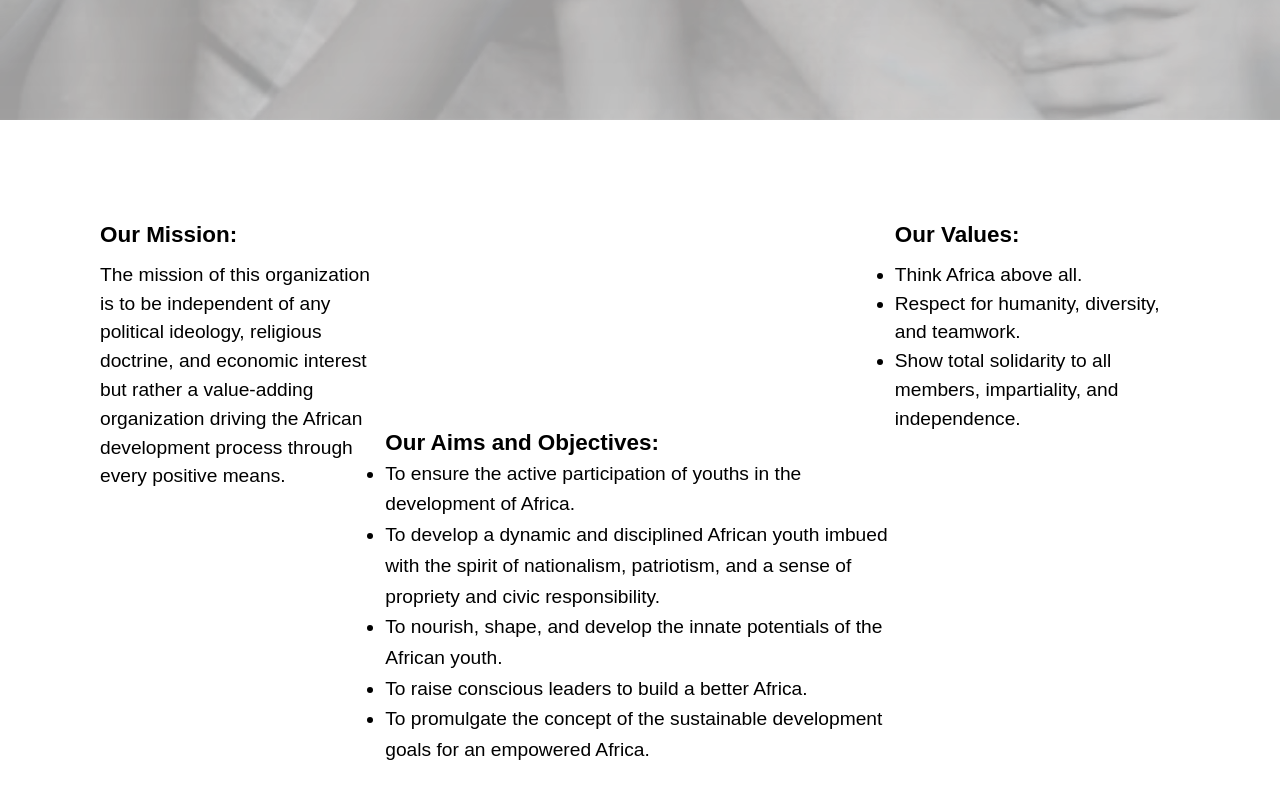
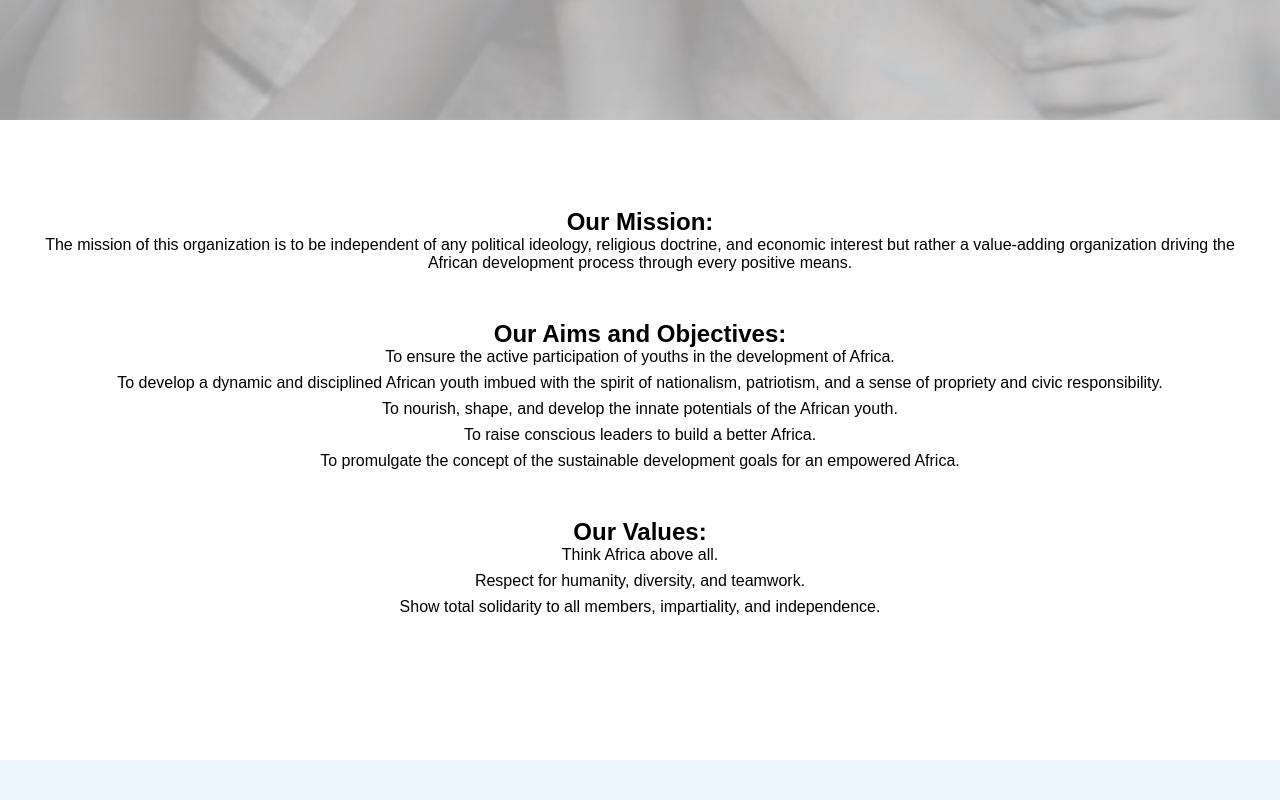
Before and after one commit to Iydeejames/Raised-Initiative-website, a React (Create React App) app: page / in a window 1280 px wide. Shown: the part 680-1480 px from the top of the page. Built offline with nearby package versions, Linux system fonts and the light colour scheme.

Commit message:
Deletions and additions

```diff
--- a/src/App.css
+++ b/src/App.css
@@ -184,46 +184,30 @@ span.navbar-text {
 /* Hero Section */
 
 
-/* Banner Section */
 .banner-section {
-  width: 100%;
-  height: 100vh;
-  /*background-color: black;*/
   display: flex;
-  justify-content: space-between;
-  align-items: start;
-  color: #000;
-  font-size: 1.2em;
-  padding: 100px;
-  opacity: 0;
-  animation: fadeIn 3s forwards;
-  line-height: 1.6em;
+  justify-content: center;
+  text-align: center;
+  height: 80vh;
 }
 
-@keyframes fadeIn {
-  from {
-    opacity: 0;
-  }
-  to {
-    opacity: 1;
-  }
+.content {
+  margin: 2rem;
+  margin-top: 2.5rem;
 }
 
-.Middle-content {
-  margin-top: 13rem;
-  text-align: start;
+h2 {
+  margin-top: 3rem;
 }
 
-.left-content, .right-content {
-  width: 65%;
-  text-align: start;
+ul {
+  list-style: none;
+  padding: 0;
 }
 
-.left-content p, .left-content ul, .right-content ul {
-  margin-top: 10px;
-  line-height: 1.5;
+li {
+  margin-bottom: 0.5rem;
 }
-/* End of Banner Section */
 
 /* LeadersSection */
 .leaders-section {
@@ -355,15 +339,15 @@ span.navbar-text {
 }
 
 .program-card {
-  margin-top: 3rem;
+  top: -3rem;
   width: 20%; /* Four cards on each line with space between them */
   height: 18rem;
   overflow: hidden;
   position: relative;
   transition: transform 0.9s ease;
   box-shadow: 0.3rem 0.3rem 0.1rem #ffffff, 0.5rem 0.5rem 0.1rem
-  #a2e946, 0.7rem 0.7rem 0.1rem #297ce9, 0.9rem 0.9rem 0.1rem
-   #29a3e965, 1.1rem 1.1rem 0.1rem #463737;
+  #28c4f3, 0.7rem 0.7rem 0.1rem #75a3df, 0.9rem 0.9rem 0.1rem
+   #8694b9, 1.1rem 1.1rem 0.1rem #463737;
    transition: all 0.5s;
    margin: 4rem 1rem;
 }
--- a/src/components/Banner.js
+++ b/src/components/Banner.js
@@ -3,14 +3,13 @@ import React from "react";
 const BannerSection = () => {
   return (
     <div className="banner-section">
-      <div className="left-content">
-        <h3>Our Mission:</h3>
+      <div className="content">
+        <h2>Our Mission:</h2>
         <p>
           The mission of this organization is to be independent of any political ideology, religious doctrine, and economic interest but rather a value-adding organization driving the African development process through every positive means.
         </p>
-        </div>
-        <div className="Middle-content">
-        <h3>Our Aims and Objectives:</h3>
+
+        <h2>Our Aims and Objectives:</h2>
         <ul>
           <li>To ensure the active participation of youths in the development of Africa.</li>
           <li>To develop a dynamic and disciplined African youth imbued with the spirit of nationalism, patriotism, and a sense of propriety and civic responsibility.</li>
@@ -18,9 +17,8 @@ const BannerSection = () => {
           <li>To raise conscious leaders to build a better Africa.</li>
           <li>To promulgate the concept of the sustainable development goals for an empowered Africa.</li>
         </ul>
-      </div>
-      <div className="right-content">
-        <h3>Our Values:</h3>
+
+        <h2>Our Values:</h2>
         <ul>
           <li>Think Africa above all.</li>
           <li>Respect for humanity, diversity, and teamwork.</li>
```
